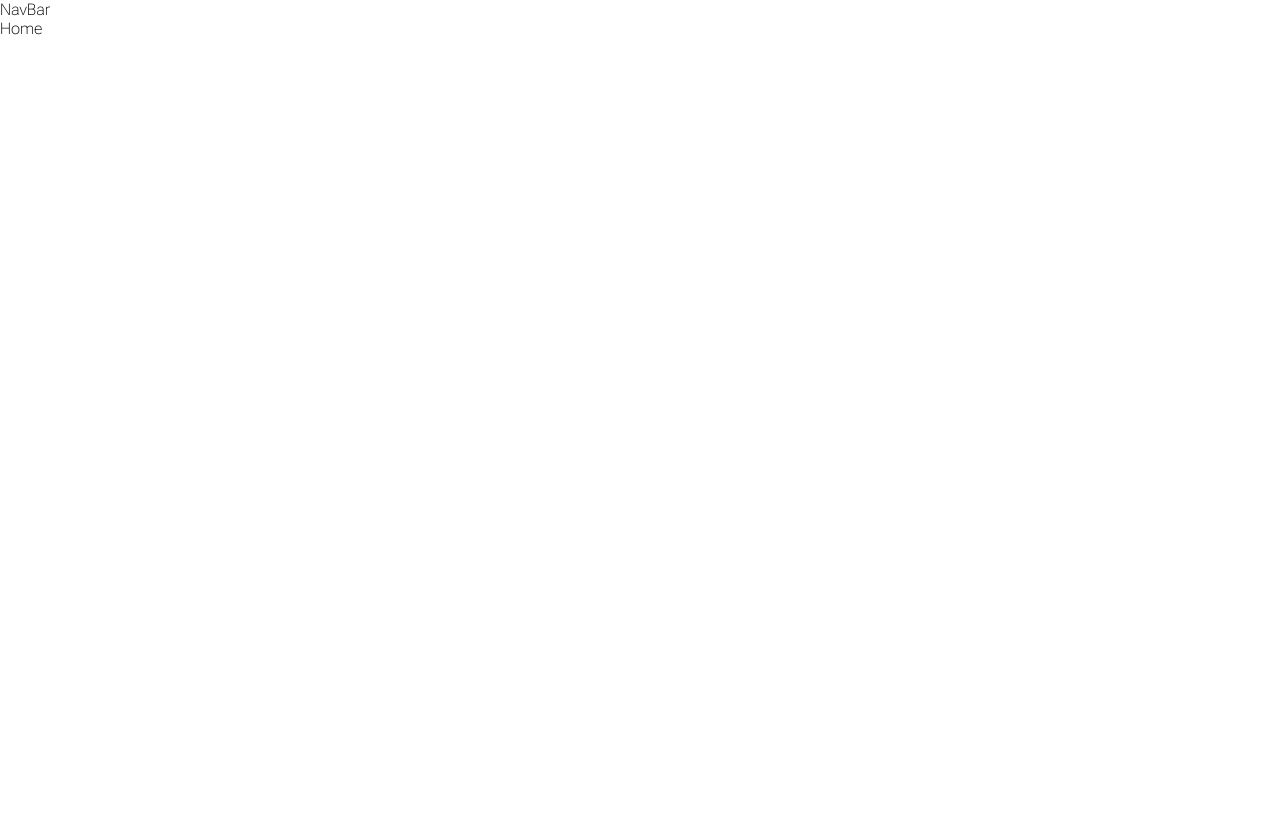
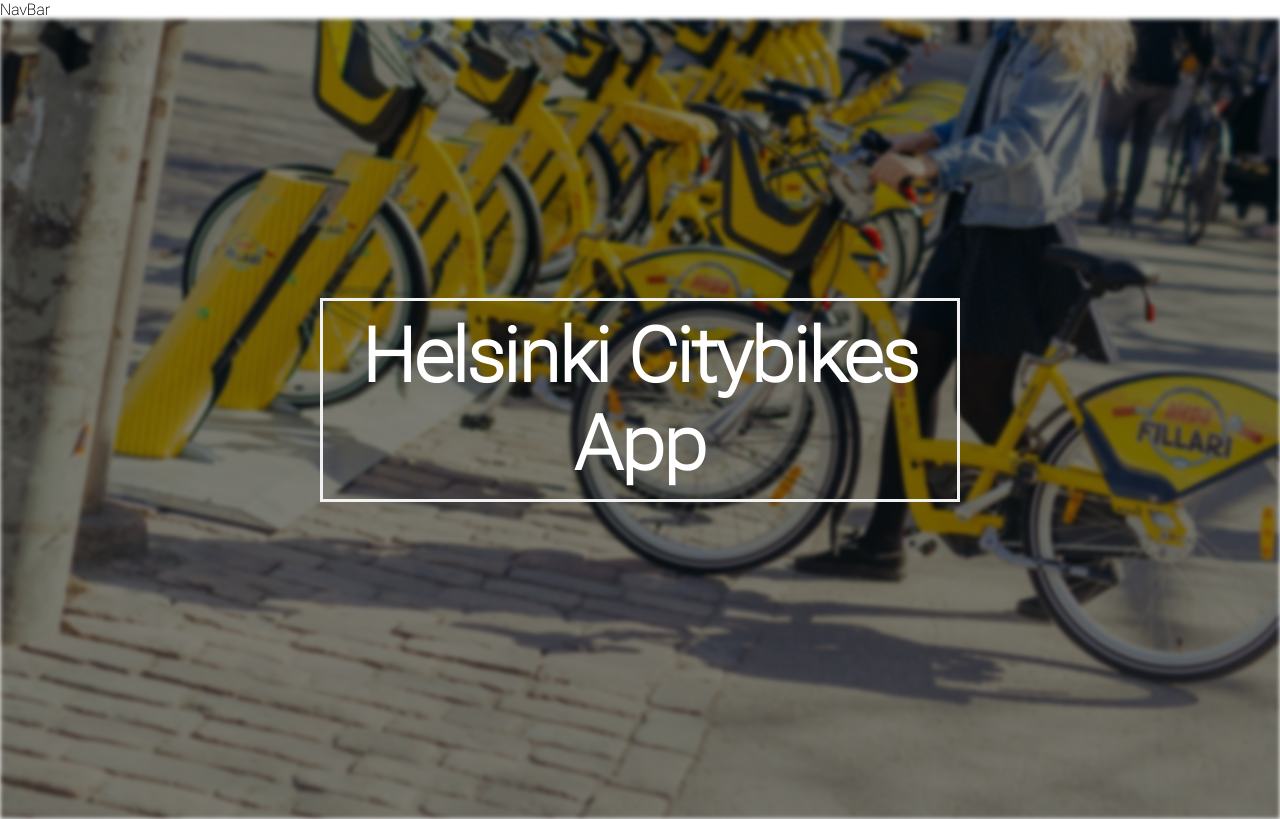
Before and after one commit to stevari/citybikeapp, a React (Create React App) app in the folder frontend/: page / in a window 1280 px wide. Built offline with nearby package versions, Linux system fonts and the light colour scheme.

Commit message:
background image for homeapage

```diff
--- /dev/null
+++ b/frontend/src/components/Home.css
@@ -0,0 +1,25 @@
+/* The hero image */
+.hero-image {
+    /* Use "linear-gradient" to add a darken background effect to the image (photographer.jpg). This will make the text easier to read */
+    background-image: linear-gradient(rgba(0, 0, 0, 0.5), rgba(0, 0, 0, 0.5)), url("../images/citybikefinland.jpg");
+    background-size: "cover";
+    height: 100vh;
+    width: 100%;
+    background-repeat:no-repeat;
+    filter: blur(2px);
+  }
+  /* Place text in the middle of the image */
+.hero-text {
+    text-align: center;
+    position: absolute;
+    top: 50%;
+    left: 50%;
+    transform: translate(-50%, -50%);
+    color: white;
+    border: 3px solid #f1f1f1;
+    padding: 1px;
+  }
+  .h1{
+    font-size:75px;
+    margin:10px
+  }
--- a/frontend/src/components/Home.js
+++ b/frontend/src/components/Home.js
@@ -1,7 +1,18 @@
 import React from 'react'
+import "./Home.css"
 
 export default function Home() {
   return (
-    <div>Home</div>
+      <>
+        <div className='hero-image'>
+        </div>
+        <div className='hero-text'>
+          <h1 className='h1'>Helsinki Citybikes App</h1>
+         </div>
+      </>
+
+
+
+
   )
 }
```
Also changed, not shown: frontend/src/images/citybikefinland.jpg (added).
